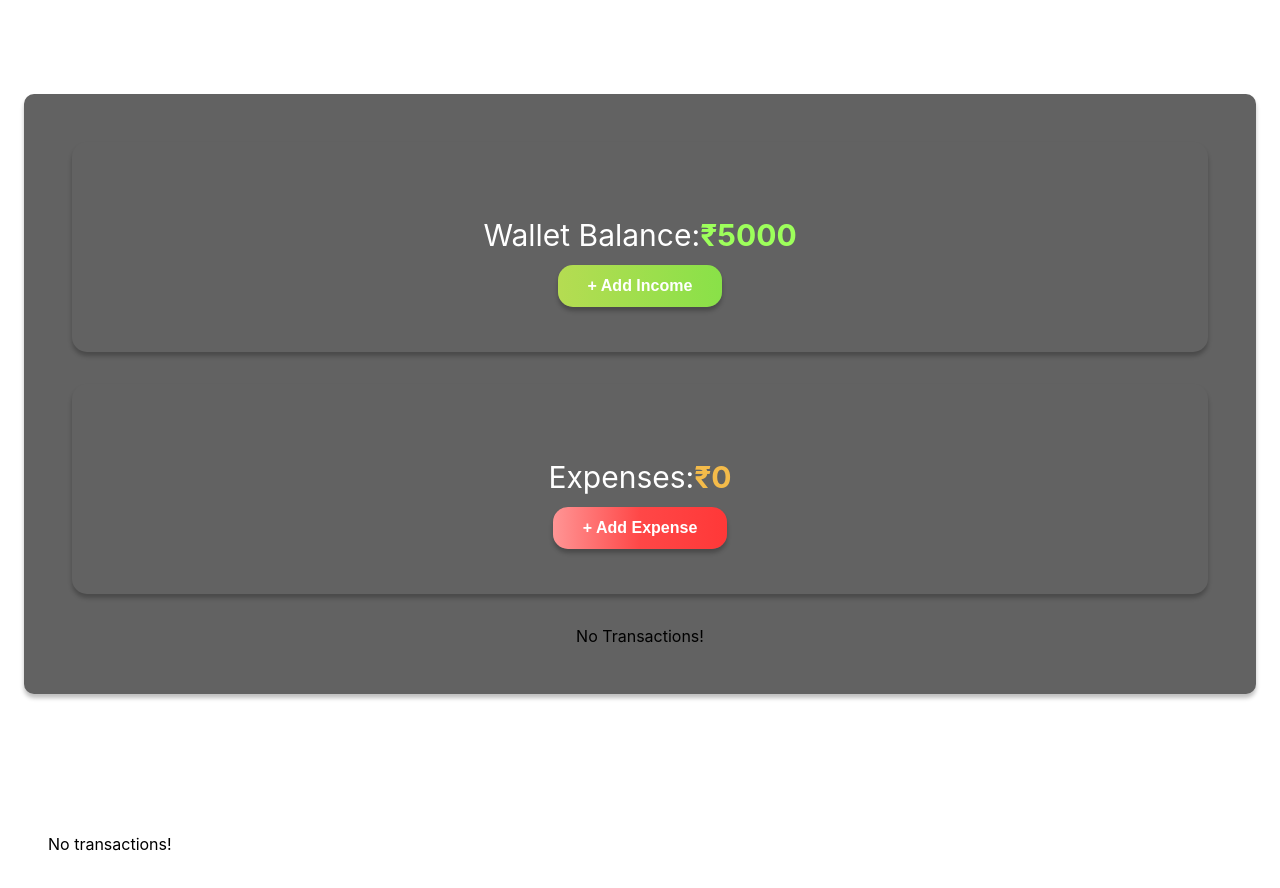
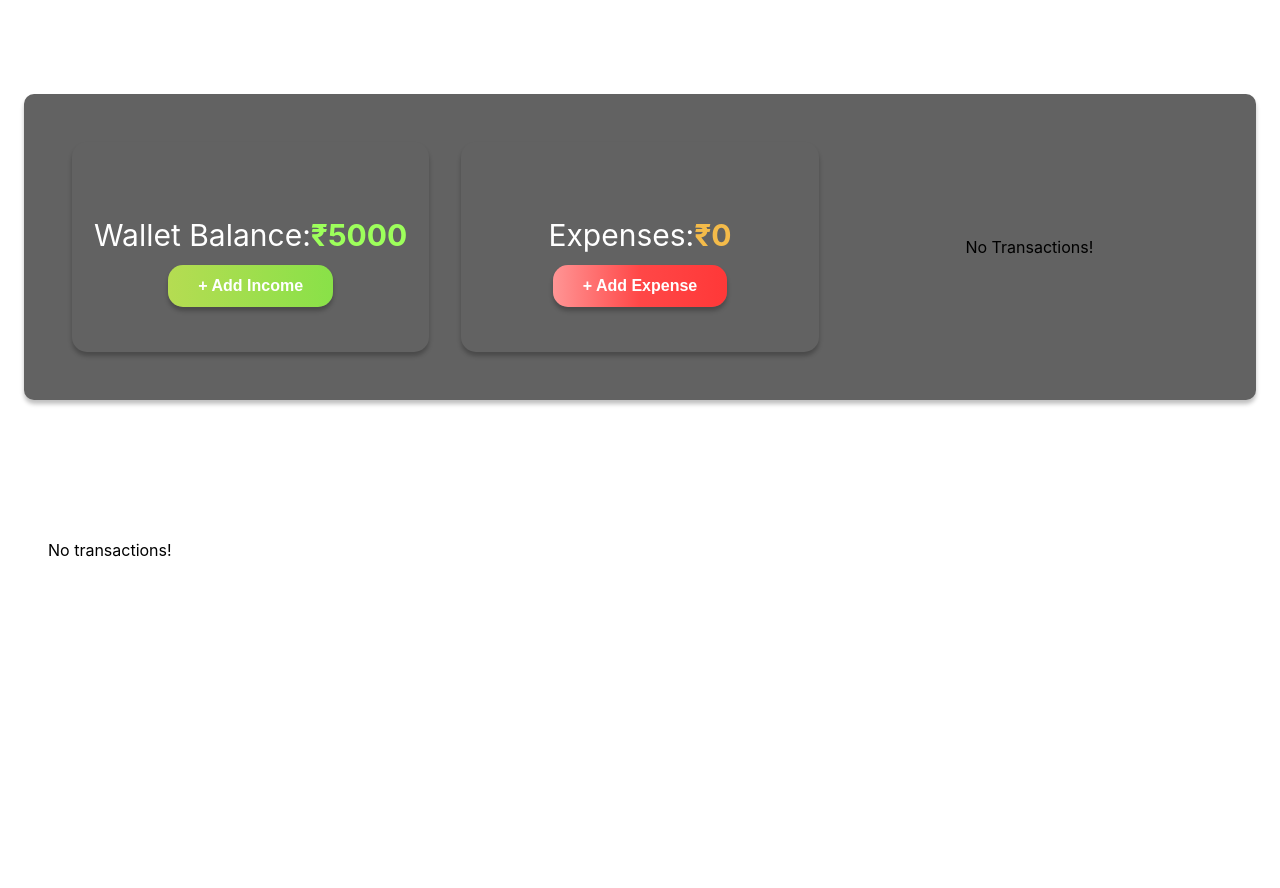
Before and after one commit to RAJLAXMITANGUDU/expense_tracker, a React (Create React App) app: page / in a window 1280 px wide. Shown: the top 888 px of the page. Built offline with nearby package versions, Linux system fonts and the light colour scheme.

Commit message:
Test commit

```diff
--- a/src/components/BarChart/BarChart.jsx
+++ b/src/components/BarChart/BarChart.jsx
@@ -16,9 +16,9 @@ import styles from "./BarChart.module.css";
         <div className={styles.expenseChart}>
             <h2>Top Expenses</h2>
             <div className={styles.barWrapper}>
-                {data.length ? (
-                    <ResponsiveContainer width="100%" height={200}>
-                        <BarChart data={data} layout="vertical">
+                {data?.length ? (
+                    <ResponsiveContainer className={styles.barContainer} width="100%" height={280}>
+                        <BarChart className={styles.barChart} data={data} width="100%" layout="vertical">
                             <XAxis type="number" axisLine={false} display="none" />
                             <YAxis
                               type="category"
--- a/src/components/BarChart/BarChart.module.css
+++ b/src/components/BarChart/BarChart.module.css
@@ -2,12 +2,22 @@
     padding: 5px 20px;
     border-radius: 10px;
     background: #fff;
+    width:100%;
+    display: flex;
+    justify-content: center;
+}.barContainer{
+    display: flex;
+    justify-content: center;
+}
+.barChart {
+    margin-left: 100px;
 }
 .expenseChart{
     font-style: italic;
     font-size: 28px;
     color:#fff;
     margin-bottom: 10px;
+    width:35%;
 }
 @media (max-width:767px){
     .expenseChart h2 {
--- a/src/components/Pagination/Pagination.module.css
+++ b/src/components/Pagination/Pagination.module.css
@@ -1,7 +1,8 @@
 .paginationWrapper{
-    display: flex;
+     display: flex;
     gap:12px;
     justify-content: center;
+    align-items: center;
 }
 .paginationWrapper p{
     background: #43967B;
--- a/src/components/TransactionList/TransactionList.module.css
+++ b/src/components/TransactionList/TransactionList.module.css
@@ -9,6 +9,9 @@
     margin-bottom: 10px;
     color: #fff;
 }
+.transactionsWrapper{
+    width: 65%;
+}
 @media(max-width:767px){
     .transactionsWrapper h2{
         text-align: center;
--- a/src/pages/Home/Home.module.css
+++ b/src/pages/Home/Home.module.css
@@ -10,13 +10,14 @@
     margin-bottom: 10px;
 }
 .transactionsWrapper{
-    grid-template-columns: 2fr,1fr;
-    display: grid;
-    gap:32px;
+    /* grid-template-columns: 2fr,1fr;  */
+    display: flex;
+
+
 }
 .cardsWrapper{
     display:grid;
-    grid-template-columns: repeat(3.1fr);
+    grid-template-columns: repeat(3,1fr);
     padding: 48px;
     gap:32px;
     border-radius: 10px;
```
